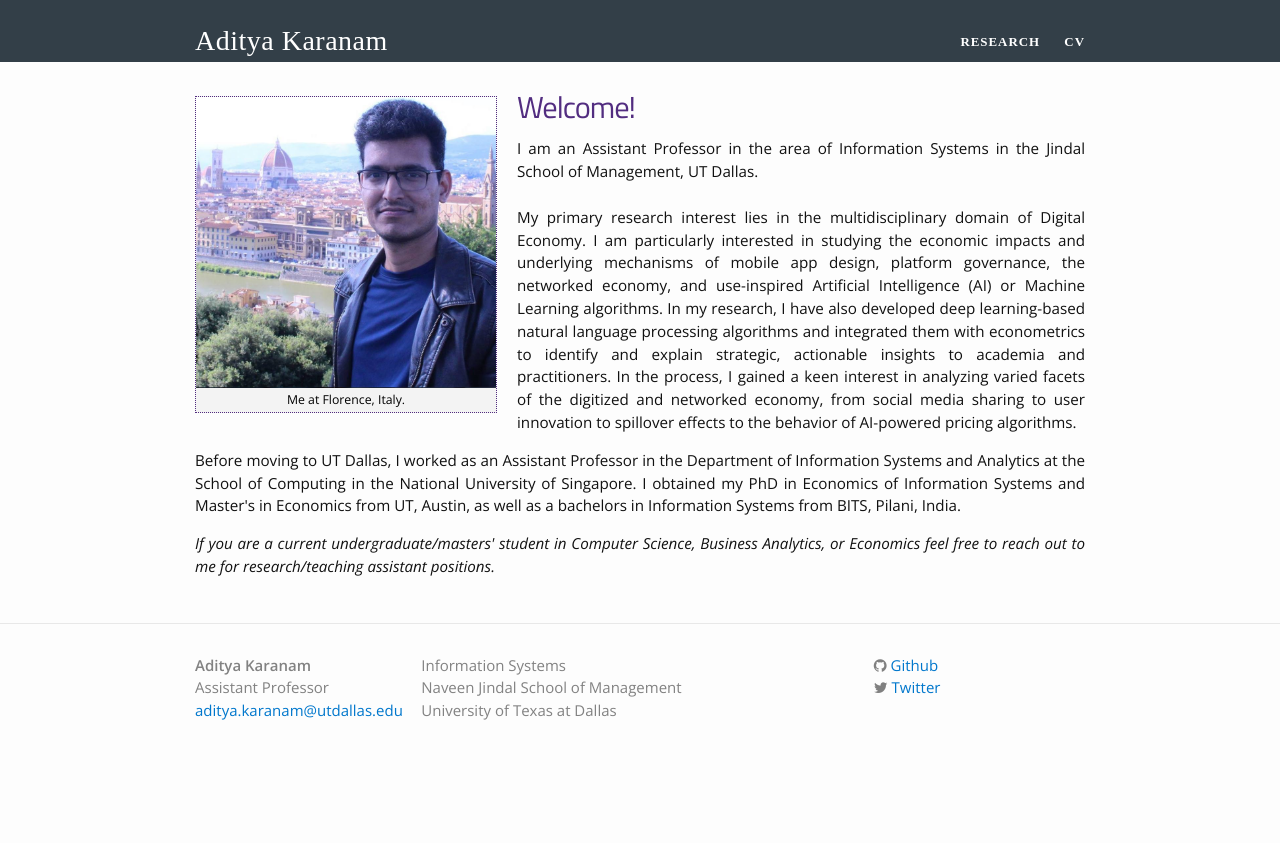
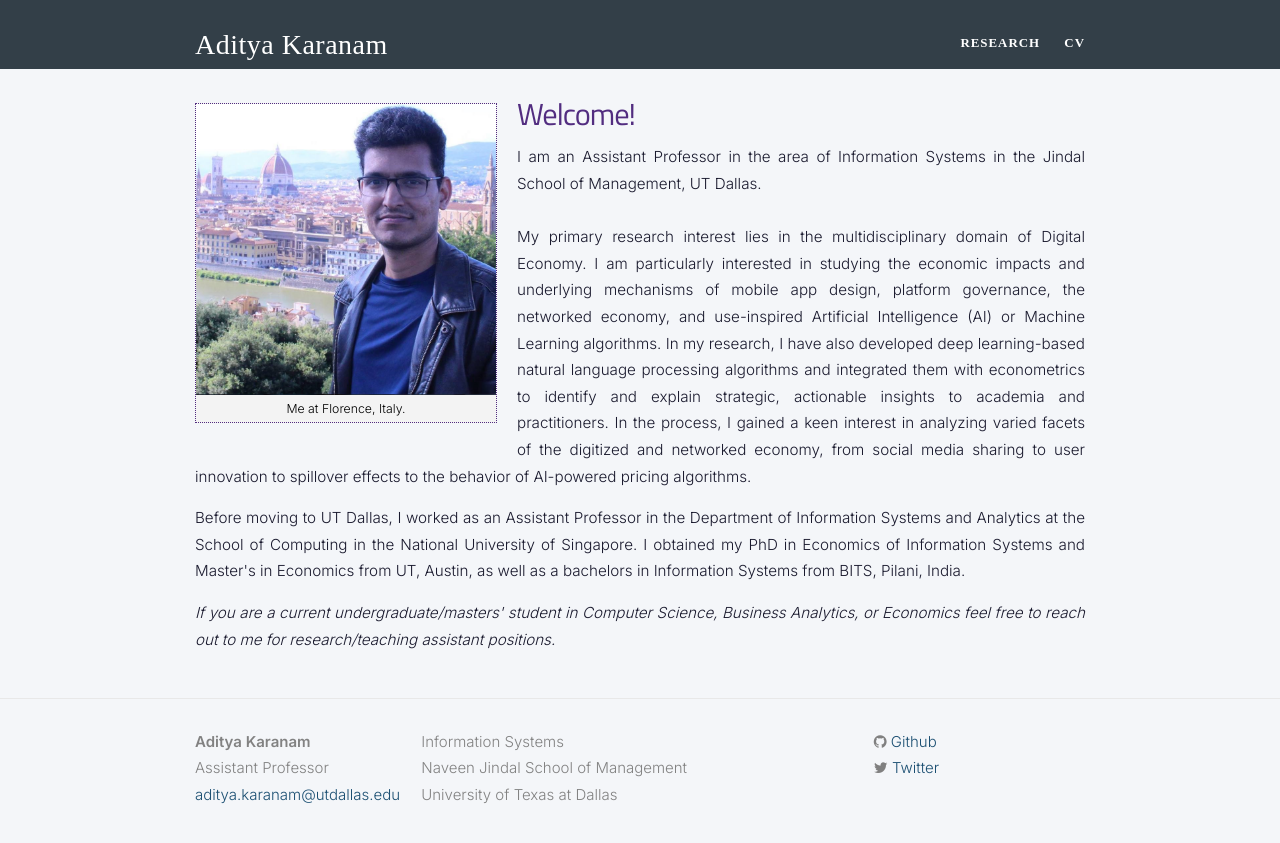
Before and after one commit to askaranam/askaranam.github.io, a Jekyll site: the page built from index.html, in a window 1280 px wide. Shown: the top 843 px of the page. Built offline with Jekyll 4.4.1, drawn with Linux system fonts in a browser that asks for light colours; nearby versions of some CDN libraries; some web fonts are replaced.

Commit message:
Update main.scss

```diff
--- a/css/main.scss
+++ b/css/main.scss
@@ -6,16 +6,25 @@
 
 
 // Our variables
-$base-font-family: 'Open Sans', Helvetica, Arial, sans-serif;
+$base-font-family: 'Inter', Helvetica, Arial, sans-serif;
 $base-font-size:   .95em;
 $small-font-size:  $base-font-size * 0.875;
-$base-line-height: 1.5;
+$base-line-height: 1.75;
+$spacing-unit:     30px;
+$text-color:       #1a1a2e;
+$background-color: #F4F6F9;
+$brand-color:      #1B4F72;
 
-$spacing-unit:     30px;
+// $base-font-family: 'Open Sans', Helvetica, Arial, sans-serif;
+// $base-font-size:   .95em;
+// $small-font-size:  $base-font-size * 0.875;
+// $base-line-height: 1.5;
 
-$text-color:       #111;
-$background-color: #fdfdfd;
-$brand-color:      #0077CC;
+// $spacing-unit:     30px;
+
+// $text-color:       #111;
+// $background-color: #fdfdfd;
+// $brand-color:      #0077CC;
 // $gameday-sky: #109dc0;
 $clemson-purple:      #522d80;
 $clemson-orange:      #f66733;
```
